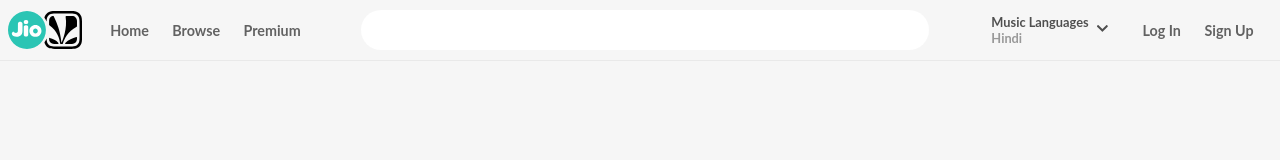
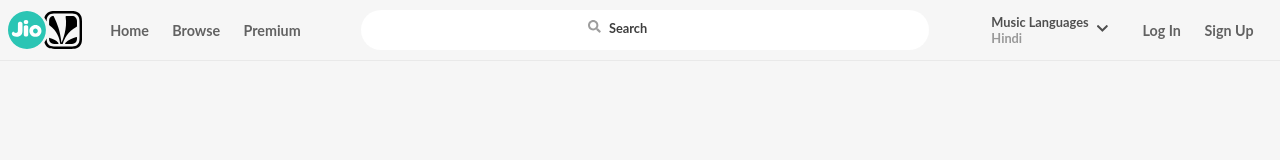
Before and after one commit to ashwat07/React-JioSaavn-Clone, a React (Create React App) app: page / in a window 1280 px wide. Shown: the top 160 px of the page. Built offline with nearby package versions, Linux system fonts and the light colour scheme.

Commit message:
changes in header

```diff
--- a/src/components/Header/Header.js
+++ b/src/components/Header/Header.js
@@ -85,11 +85,10 @@ const Form = styled.form`
 
 const SearchWrapper = styled.div`
   position: absolute;
-  left: ${(props) =>
-    props.isFocus ? "-30%" : "5%"};
-  right: ${(props) =>
-    props.isFocus ? "-30%" : "5%"};
-  box-shadow: ${(props) => props.isFocus ? "0 20px 30px 10px rgba(0,0,0,.1)": "none"};
+  left: ${(props) => (props.isFocus ? "-30%" : "5%")};
+  right: ${(props) => (props.isFocus ? "-30%" : "5%")};
+  box-shadow: ${(props) =>
+    props.isFocus ? "0 20px 30px 10px rgba(0,0,0,.1)" : "none"};
   top: 10px;
   font-size: 0.8rem;
   display: inline-block;
@@ -108,33 +107,41 @@ const Input = styled.input`
   display: block;
   box-sizing: border-box;
   overflow: hidden;
-  border-bottom: ${(props) => props.isFocus ? "1px solid #e2e2e2": "none"};
+  border-bottom: ${(props) => (props.isFocus ? "1px solid #e2e2e2" : "none")};
+`;
+
+const Placeholders = styled.span`
+  position: absolute;
+  top:10px;
+  left: ${(props) =>
+    props.isFocus ? "5px" : "40%"};
+  transition: left .3s ease-in-out;
+`;
+
+const SearchIcon = styled(FaSearch)`
+  cursor: inherit;
+  opacity: 0.5;
+  transition: opacity 0.3s ease-in-out
+`;
+
+const Label = styled.label`
+  cursor: inherit;
+  margin-left: 0.5rem;
+  opacity: ${(props) =>
+    props.isFocus ? "0" : "1"};
+  transition: opacity .3s ease-in-out
 `;
 
 const SearchList = styled.div`
   width: 100%;
   /* max-height: 800px; */
   background-color: #fff;
-  height: ${(props) => props.isFocus ? "170px": "0px"};
-  transition: all .3s ease-in-out .3s;
+  height: ${(props) => (props.isFocus ? "170px" : "0px")};
+  transition: all 0.3s ease-in-out 0.3s;
   z-index: 100;
 `;
 
-const SearchIcon = styled(FaSearch)`
-  cursor: inherit;
-  opacity: 0.5;
-`;
 
-const Label = styled.label`
-  cursor: inherit;
-  margin-left: 0.5rem;
-  /* transform: ${(props) =>
-    props.isFocus ? "translateX(-30rem)" : "none"};
-  transition: ${(props) =>
-    props.isFocus ? ".4s ease-in-out" : "none"};
-  opacity: ${(props) =>
-    props.isFocus ? "0" : "1"}; */
-`;
 
 const HeaderTertiary = styled.div`
   display: flex;
@@ -173,6 +180,17 @@ const NavTertiary = styled(NavPrimary)`
   width: 50%;
 `;
 
+const headerFirst = [
+  { id: 1, label: "Home" },
+  { id: 2, label: "Browse" },
+  { id: 3, label: "Premium" },
+];
+
+const headerLast = [
+  { id: 1, label: "Log In" },
+  { id: 2, label: "Sign Up" },
+];
+
 function Header() {
   const [toggleInput, setToggleInput] = useState(false);
 
@@ -185,21 +203,13 @@ function Header() {
         </LogoImg>
         <NavPrimary>
           <NavList>
-            <NavItem>
-              <AnchorItem href="/" text="Home">
-                Home
+            {headerFirst.map(({ id, label }) => (
+              <NavItem key={id}>
+                <AnchorItem href="/" text={label}>
+                  {label}
                 </AnchorItem>
               </NavItem>
-            <NavItem>
-              <AnchorItem href="/" text="Browse">
-                Browse
-              </AnchorItem>
-            </NavItem>
-            <NavItem>
-              <AnchorItem href="/" text="Premium">
-                Premium
-              </AnchorItem>
-            </NavItem>
+            ))}
           </NavList>
         </NavPrimary>
       </HeaderPrimary>
@@ -214,14 +224,14 @@ function Header() {
             <SearchList isFocus={toggleInput}>
               <div>Helo</div>
             </SearchList>
-            {/* <SearchIcon isFocus={toggleInput} />
-            <Label isfocus={toggleInput}>Search</Label> */}
-
+            <Placeholders isFocus={toggleInput}>
+              <SearchIcon isFocus={toggleInput} />
+              <Label isFocus={toggleInput}>Search</Label>
+            </Placeholders>
           </SearchWrapper>
           {/* {toggleInput && (
 
           )} */}
-
         </Form>
       </HeaderSecondary>
       <HeaderTertiary>
@@ -236,16 +246,13 @@ function Header() {
         </Aside>
         <NavTertiary>
           <NavList>
-            <NavItem>
-              <AnchorItem href="/" text="Home">
-                Log In
+            {headerLast.map(({ id, label }) => (
+              <NavItem key={id}>
+                <AnchorItem href="/" text={label}>
+                  {label}
                 </AnchorItem>
               </NavItem>
-            <NavItem>
-              <AnchorItem href="/" text="Browse">
-                Sign Up
-              </AnchorItem>
-            </NavItem>
+            ))}
           </NavList>
         </NavTertiary>
       </HeaderTertiary>
```
Lines whose indentation alone changed are shown as unchanged.
